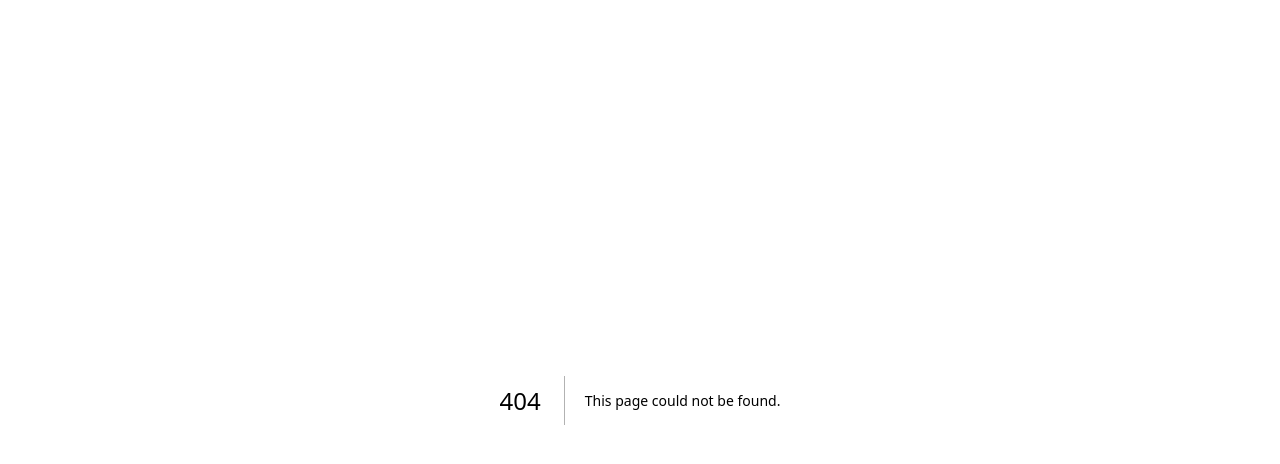
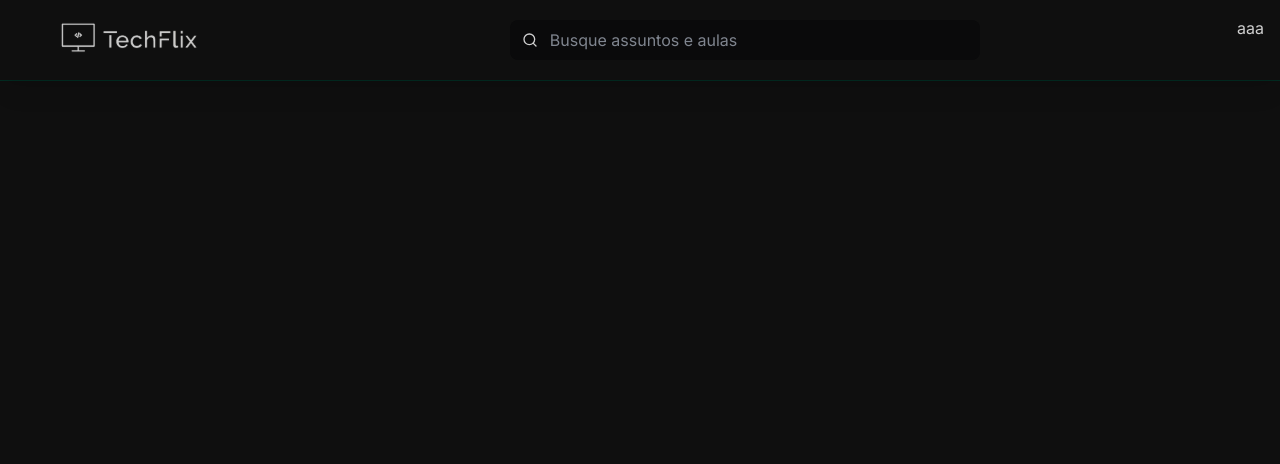
Before and after one commit to mateusbolito/TechFlix-Plataforma-de-ensino, a Next.js app: page /interfacehome in a window 1280 px wide. Before the commit this address had no page. Shown: the top 464 px of the page. Built offline with nearby package versions, Linux system fonts and the light colour scheme.

Commit message:
home nav

```diff
--- a/src/app/Login/page.tsx
+++ b/src/app/Login/page.tsx
@@ -35,7 +35,7 @@ export default function Login() {
     if (emailInput && passwordInput) {
       login(emailInput.value, passwordInput.value)
         .then((user) => {
-          router.push("/cadastro");
+          router.push("/interfacehome");
           console.log(user);
         })
         .catch((error) => alert("error aqui"));
--- a/src/app/globals.css
+++ b/src/app/globals.css
@@ -2,23 +2,12 @@
 @tailwind components;
 @tailwind utilities;
 
-:root {
-  --foreground-rgb: 0, 0, 0;
-  --background-start-rgb: 214, 219, 220;
-  --background-end-rgb: 255, 255, 255;
-}
-
-@media (prefers-color-scheme: dark) {
-  :root {
-    --foreground-rgb: 255, 255, 255;
-    --background-start-rgb: 0, 0, 0;
-    --background-end-rgb: 0, 0, 0;
-  }
-}
-
 body {
   color: rgb(var(--foreground-rgb));
   background: #0f0f0f;
+  margin: 0;
+  padding: 0;
+  border: 0;
 }
 
 @layer utilities {
--- /dev/null
+++ b/src/app/interfacehome/page.tsx
@@ -0,0 +1,30 @@
+import Image from "next/image";
+import tech from "../../../public/tech.svg";
+import { FiSearch } from "react-icons/fi";
+export default function InterFaceHome() {
+  return (
+    <div className="text-white  flex items-center justify-center border-b-[1px] border-emerald-950 ">
+      <nav className="w-full h-20 bg-background opacity-80 shadow-xl flex p-4">
+        <div className="flex items-center justify-center w-[300px]  ">
+          <Image src={tech} width={200} height={200} alt="aaa" />
+        </div>
+
+        <div className="flex flex-row items-center justify-center max-w-7xl w-full">
+          <form>
+            <div className="absolute  mt-3 pl-3 flex items-center justify-center pointer-events-none">
+              <FiSearch className="" />
+            </div>
+            <input
+              type="search"
+              className="w-[470px] p-2.5 pl-10 cursor-pointer  bg-zinc-950 border-none  outline-none  h-10 bg-transparent border border-b-gray-300 rounded-lg"
+              placeholder="Busque assuntos e aulas"
+            />
+          </form>
+        </div>
+        <div>
+          <h1>aaa</h1>
+        </div>
+      </nav>
+    </div>
+  );
+}
--- a/tailwind.config.ts
+++ b/tailwind.config.ts
@@ -13,6 +13,11 @@ const config: Config = {
         "gradient-conic":
           "conic-gradient(from 180deg at 50% 50%, var(--tw-gradient-stops))",
       },
+      body: {
+        margin: "0",
+        padding: "0",
+        border: "0",
+      },
       colors: {
         background: " #0f0f0f",
       },
```
